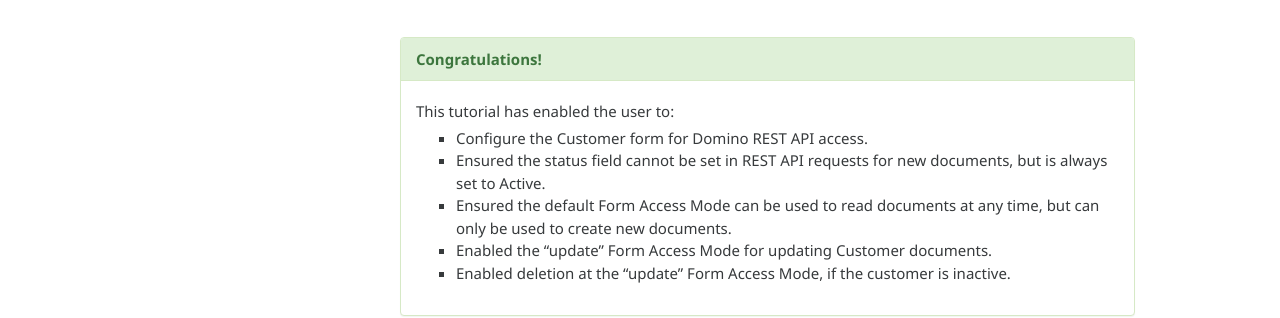
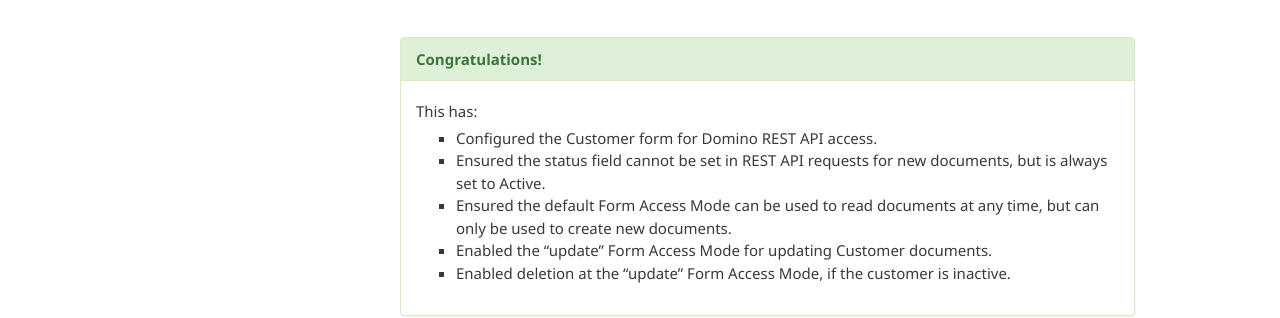
Before and after one commit to HCL-TECH-SOFTWARE/domino-keep-tutorials, a Jekyll site: the page built from pages/domino-new/formModes/customer.md, in a window 1280 px wide. Shown: the part 1629-1947 px from the top of the page. Built offline with Jekyll 4.4.1, drawn with Linux system fonts in a browser that asks for light colours.

Commit message:
Update customer.md

```diff
--- a/pages/domino-new/formModes/customer.md
+++ b/pages/domino-new/formModes/customer.md
@@ -53,9 +53,9 @@
 {: .panel-heading}
 <div class="panel-body">
 
-This tutorial has enabled the user to:
+This has:
 
-- Configure the Customer form for Domino REST API access.
+- Configured the Customer form for Domino REST API access.
 - Ensured the status field cannot be set in REST API requests for new documents, but is always set to Active.
 - Ensured the default Form Access Mode can be used to read documents at any time, but can only be used to create new documents.
 - Enabled the "update" Form Access Mode for updating Customer documents.
```
